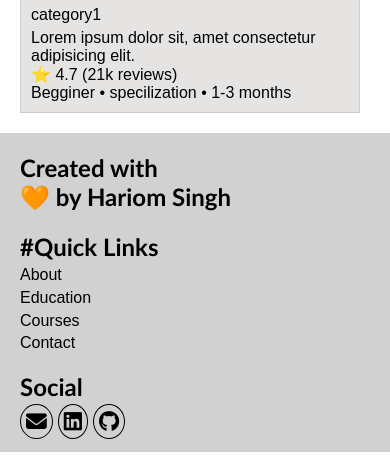
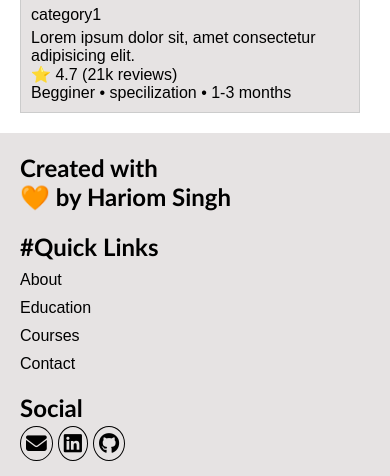
Before and after one commit to githbkrishna/coursera-clone, a plain HTML site: page index.html in a window 390 px wide. Shown: the part 3422-3898 px from the top of the page. Before the commit the page ends 3874 px from the top, so only its background shows below. Drawn offline with Linux system fonts and the light colour scheme.

Commit message:
Changes for responsiveness

```diff
--- a/style.css
+++ b/style.css
@@ -127,10 +127,10 @@ section {
 footer {
   padding: 20px;
   color: black;
-  background-color: rgb(209, 209, 209);
+  background-color: #E6E3E3;
   display: flex;
   flex-wrap: wrap;
-  justify-content: space-between;
+  justify-content: space-evenly;
   gap: 20px;
 }
 
@@ -145,8 +145,11 @@ footer a {
 }
 
 .foot ul li {
-  line-height: 2vw;
   transition: all 0.1s ease-in-out;
+}
+
+footer .foot:nth-child(2) ul li{
+  margin-bottom: 15px;
 }
 
 .foot ul li:hover {
@@ -217,10 +220,6 @@ footer h1 {
     width: 48%;
     /* margin-bottom: 20px; */
   }
-  footer .foot:nth-child(2) ul li{
-    margin-bottom: 15px;
-  }
-
 }
 
 
```
Also changed, not shown: index.html (+1 -1 lines).
